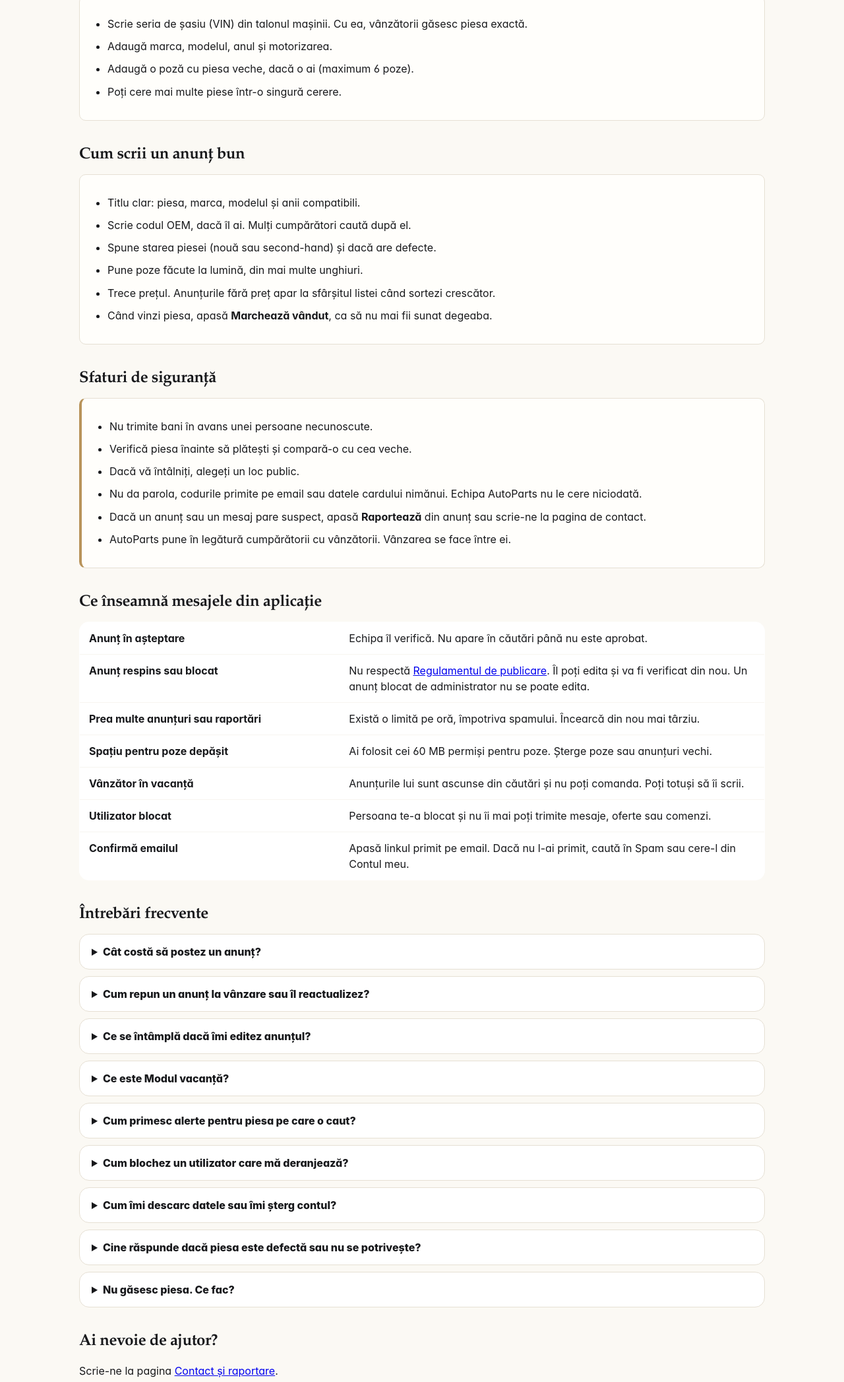
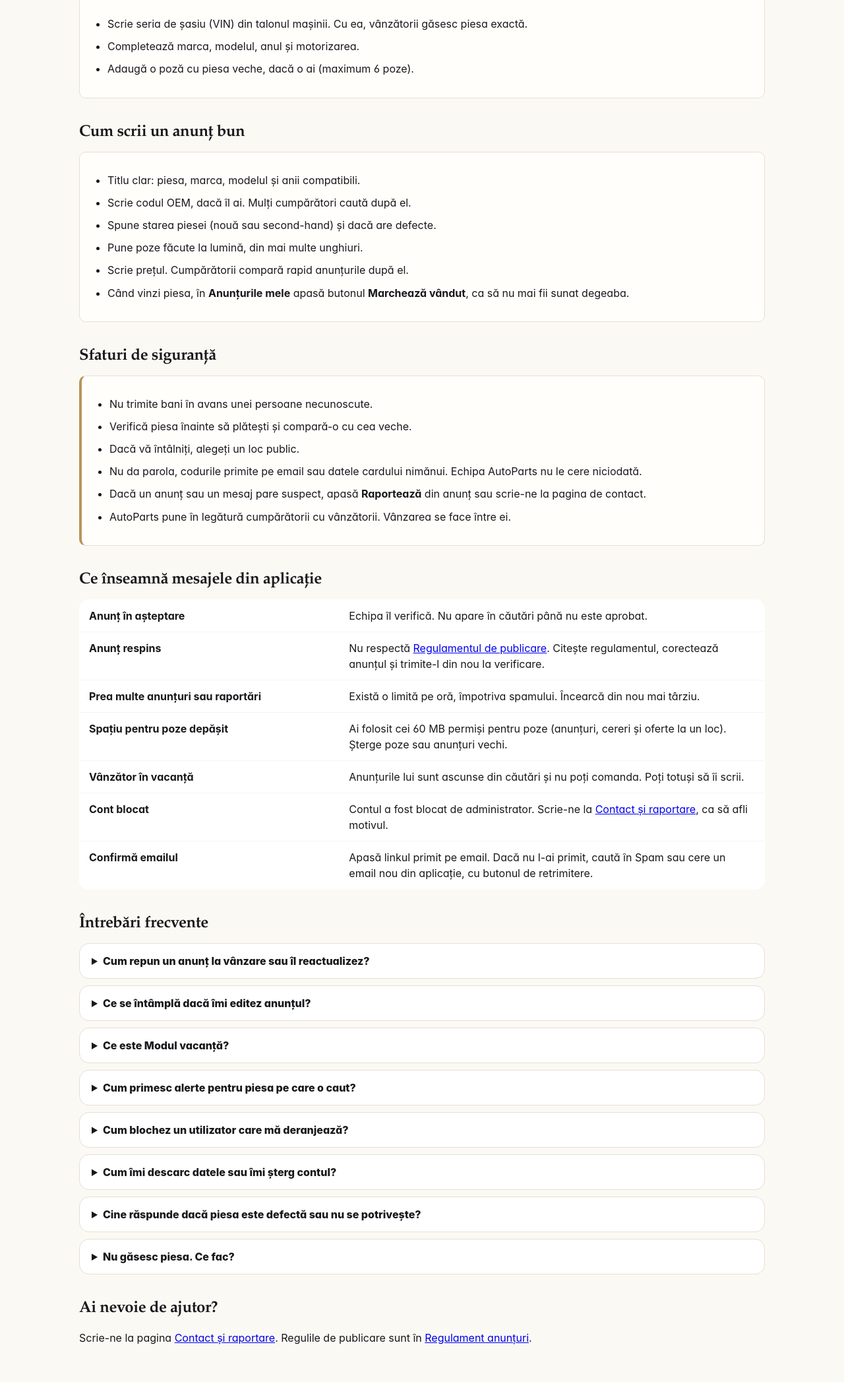
Before and after one commit to antracitweb-svg/pieseauro, a website: page ajutor.html in a window 1280 px wide. Shown: the part 668-2762 px from the top of the page at 66% size. Drawn offline with Linux system fonts and the light colour scheme.

Commit message:
Add files via upload

```diff
--- a/ajutor.html
+++ b/ajutor.html
@@ -52,7 +52,7 @@
 <div class="info-card">
 <h3>Vinzi o piesă</h3>
 <ol>
-<li>Creează un cont și confirmă adresa de email.</li>
+<li>Creează un cont. Dacă primești un email de confirmare, apasă linkul din el.</li>
 <li>Apasă <b>Postează un anunț</b>, completează datele piesei și adaugă până la 8 poze clare.</li>
 <li>Anunțul este verificat de echipă. Până atunci îl vezi în <b>Contul meu → Anunțurile mele</b> cu starea „În așteptare”.</li>
 </ol>
@@ -63,9 +63,8 @@
 <div class="info-card">
 <ul>
 <li>Scrie seria de șasiu (VIN) din talonul mașinii. Cu ea, vânzătorii găsesc piesa exactă.</li>
-<li>Adaugă marca, modelul, anul și motorizarea.</li>
+<li>Completează marca, modelul, anul și motorizarea.</li>
 <li>Adaugă o poză cu piesa veche, dacă o ai (maximum 6 poze).</li>
-<li>Poți cere mai multe piese într-o singură cerere.</li>
 </ul>
 </div>
 
@@ -76,8 +75,8 @@
 <li>Scrie codul OEM, dacă îl ai. Mulți cumpărători caută după el.</li>
 <li>Spune starea piesei (nouă sau second-hand) și dacă are defecte.</li>
 <li>Pune poze făcute la lumină, din mai multe unghiuri.</li>
-<li>Trece prețul. Anunțurile fără preț apar la sfârșitul listei când sortezi crescător.</li>
-<li>Când vinzi piesa, apasă <b>Marchează vândut</b>, ca să nu mai fii sunat degeaba.</li>
+<li>Scrie prețul. Cumpărătorii compară rapid anunțurile după el.</li>
+<li>Când vinzi piesa, în <b>Anunțurile mele</b> apasă butonul <b>Marchează vândut</b>, ca să nu mai fii sunat degeaba.</li>
 </ul>
 </div>
 
@@ -96,27 +95,26 @@
 <h2>Ce înseamnă mesajele din aplicație</h2>
 <div class="table-scroll"><table>
 <tr><td>Anunț în așteptare</td><td>Echipa îl verifică. Nu apare în căutări până nu este aprobat.</td></tr>
-<tr><td>Anunț respins sau blocat</td><td>Nu respectă <a href="/#/rules">Regulamentul de publicare</a>. Îl poți edita și va fi verificat din nou. Un anunț blocat de administrator nu se poate edita.</td></tr>
+<tr><td>Anunț respins</td><td>Nu respectă <a href="/#/rules">Regulamentul de publicare</a>. Citește regulamentul, corectează anunțul și trimite-l din nou la verificare.</td></tr>
 <tr><td>Prea multe anunțuri sau raportări</td><td>Există o limită pe oră, împotriva spamului. Încearcă din nou mai târziu.</td></tr>
-<tr><td>Spațiu pentru poze depășit</td><td>Ai folosit cei 60 MB permiși pentru poze. Șterge poze sau anunțuri vechi.</td></tr>
+<tr><td>Spațiu pentru poze depășit</td><td>Ai folosit cei 60 MB permiși pentru poze (anunțuri, cereri și oferte la un loc). Șterge poze sau anunțuri vechi.</td></tr>
 <tr><td>Vânzător în vacanță</td><td>Anunțurile lui sunt ascunse din căutări și nu poți comanda. Poți totuși să îi scrii.</td></tr>
-<tr><td>Utilizator blocat</td><td>Persoana te-a blocat și nu îi mai poți trimite mesaje, oferte sau comenzi.</td></tr>
-<tr><td>Confirmă emailul</td><td>Apasă linkul primit pe email. Dacă nu l-ai primit, caută în Spam sau cere-l din Contul meu.</td></tr>
+<tr><td>Cont blocat</td><td>Contul a fost blocat de administrator. Scrie-ne la <a href="/#/contact">Contact și raportare</a>, ca să afli motivul.</td></tr>
+<tr><td>Confirmă emailul</td><td>Apasă linkul primit pe email. Dacă nu l-ai primit, caută în Spam sau cere un email nou din aplicație, cu butonul de retrimitere.</td></tr>
 </table></div>
 
 <h2>Întrebări frecvente</h2>
-<details><summary>Cât costă să postez un anunț?</summary><p>Completează aici tariful real sau scrie „Publicarea este gratuită”, înainte de lansare.</p></details>
-<details><summary>Cum repun un anunț la vânzare sau îl reactualizez?</summary><p>Intră în Contul meu → Anunțurile mele. Acolo găsești butoanele <b>Repune la vânzare</b> și <b>Reactualizează</b>.</p></details>
-<details><summary>Ce se întâmplă dacă îmi editez anunțul?</summary><p>Prețul, livrarea și starea se salvează imediat. Dacă schimbi titlul, descrierea, pozele sau codul OEM, anunțul este verificat din nou.</p></details>
-<details><summary>Ce este Modul vacanță?</summary><p>În Setări cont poți ascunde temporar toate anunțurile. Ele reapar singure după data aleasă (maximum 365 de zile).</p></details>
-<details><summary>Cum primesc alerte pentru piesa pe care o caut?</summary><p>Salvează căutarea (e nevoie de cont) și pornește <b>Alerte</b>. Te anunțăm când apare un anunț nou potrivit.</p></details>
-<details><summary>Cum blochez un utilizator care mă deranjează?</summary><p>Din conversație sau din profilul vânzătorului, apasă <b>Blochează</b>. Lista o găsești în Setări cont.</p></details>
-<details><summary>Cum îmi descarc datele sau îmi șterg contul?</summary><p>În Setări cont, secțiunea <b>Datele mele</b>. Contul nu poate fi șters cât ai comenzi în curs.</p></details>
+<details><summary>Cum repun un anunț la vânzare sau îl reactualizez?</summary><p>Intră în Contul meu → Anunțurile mele. Pentru fiecare anunț ai butoane cu iconiță: <b>Marchează vândut</b> (devine <b>Repune la vânzare</b> după ce l-ai marcat), iar <b>Reactualizează</b> îl aduce din nou sus în listă. Reactualizarea nu se poate face prea des.</p></details>
+<details><summary>Ce se întâmplă dacă îmi editez anunțul?</summary><p>Dacă schimbi pozele, categoria, marca sau modelul, anul, codul OEM sau tipul anunțului, anunțul este verificat din nou și apare „În așteptare”.</p></details>
+<details><summary>Ce este Modul vacanță?</summary><p>În Setări (secțiunea 6) poți ascunde temporar toate anunțurile. Ele reapar singure după data aleasă (maximum 365 de zile). Mesajele merg în continuare.</p></details>
+<details><summary>Cum primesc alerte pentru piesa pe care o caut?</summary><p>Fă o căutare și apasă inimioara ♡ de lângă ea, ca s-o salvezi (e nevoie de cont). Apoi, în Setări, bifează <b>Alerte pentru căutările salvate</b>, ca să primești un email când apare un anunț nou potrivit.</p></details>
+<details><summary>Cum blochez un utilizator care mă deranjează?</summary><p>În conversația cu persoana respectivă apasă <b>Blochează</b>. Lista celor blocați o găsești în Setări (secțiunea 7), unde îi poți și debloca.</p></details>
+<details><summary>Cum îmi descarc datele sau îmi șterg contul?</summary><p>În Setări, secțiunea <b>Datele mele și ștergerea contului</b>. Contul nu poate fi șters cât ai comenzi în curs.</p></details>
 <details><summary>Cine răspunde dacă piesa este defectă sau nu se potrivește?</summary><p>Răspunde vânzătorul, conform înțelegerii dintre voi și legii. Păstrează mesajele și cere factură sau chitanță.</p></details>
 <details><summary>Nu găsesc piesa. Ce fac?</summary><p>Încearcă codul OEM sau mai puține cuvinte. Dacă tot nu apare, postează o cerere de piese și așteaptă oferte.</p></details>
 
 <h2>Ai nevoie de ajutor?</h2>
-<p>Scrie-ne la pagina <a href="/#/contact">Contact și raportare</a>.</p>
+<p>Scrie-ne la pagina <a href="/#/contact">Contact și raportare</a>. Regulile de publicare sunt în <a href="/#/rules">Regulament anunțuri</a>.</p>
 </main>
 </body>
 </html>
```
Also changed, not shown: LANSARE.md (+2 -3 lines), SCHIMBARI.md (+3 -1 lines), index.html (+1 -1 lines).
